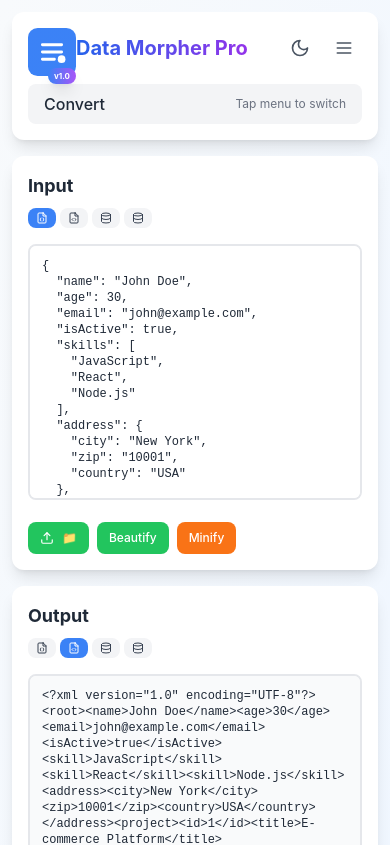
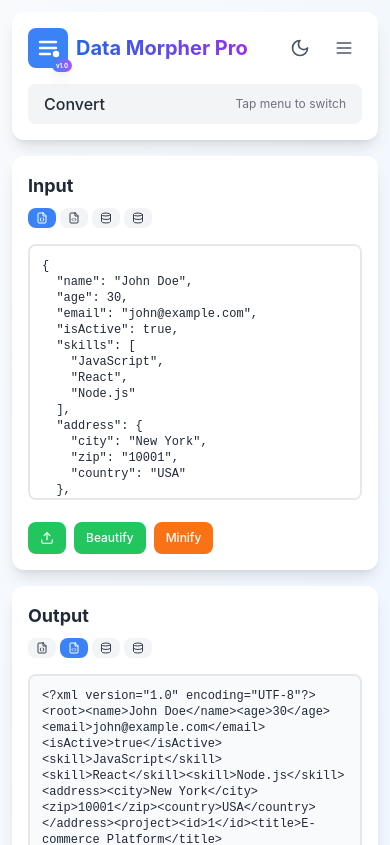
Before and after one commit to DeekshaNaik028/DataMorpherPro, a React (Vite) app: page / in a window 390 px wide. Shown: the top 845 px of the page. Built offline with nearby package versions, Linux system fonts and the light colour scheme.

Commit message:
updated Mobile Responsive design

```diff
--- a/src/components/DataTransformer.jsx
+++ b/src/components/DataTransformer.jsx
@@ -39,8 +39,8 @@ const TABS = [
 // Logo Component
 
 const Logo = () => (
-  <div className="relative">
-    <svg width="48" height="48" viewBox="0 0 100 100" fill="none" xmlns="http://www.w3.org/2000/svg">
+  <div className="relative w-10 h-10 sm:w-12 sm:h-12">
+    <svg className="w-full h-full" viewBox="0 0 100 100" fill="none" xmlns="http://www.w3.org/2000/svg">
       <rect width="100" height="100" rx="20" fill="url(#gradient)"/>
       <path d="M30 35h40M30 50h40M30 65h25" stroke="white" strokeWidth="6" strokeLinecap="round"/>
       <circle cx="70" cy="65" r="8" fill="white"/>
@@ -52,7 +52,7 @@ const Logo = () => (
       </defs>
     </svg>
     {/* Version Badge */}
-    <span className="absolute -bottom-2 -right-2 bg-gradient-to-r from-blue-500 to-purple-500 text-white text-[8px] font-bold px-1.5 py-0.5 rounded-full shadow-lg">
+    <span className="absolute -bottom-1 -right-1 sm:-bottom-2 sm:-right-2 bg-gradient-to-r from-blue-500 to-purple-500 text-white text-[6px] sm:text-[8px] font-bold px-1 sm:px-1.5 py-0.5 rounded-full shadow-lg">
       v1.0
     </span>
   </div>
@@ -71,7 +71,7 @@ const FileUploadButton = ({ onUpload, darkMode }) => {
       >
         <Upload size={14} className="sm:w-4 sm:h-4" />
         <span className="hidden sm:inline">Upload</span>
-        <span className="sm:hidden">📁</span>
+
       </button>
       <input
         ref={fileInputRef}
```
